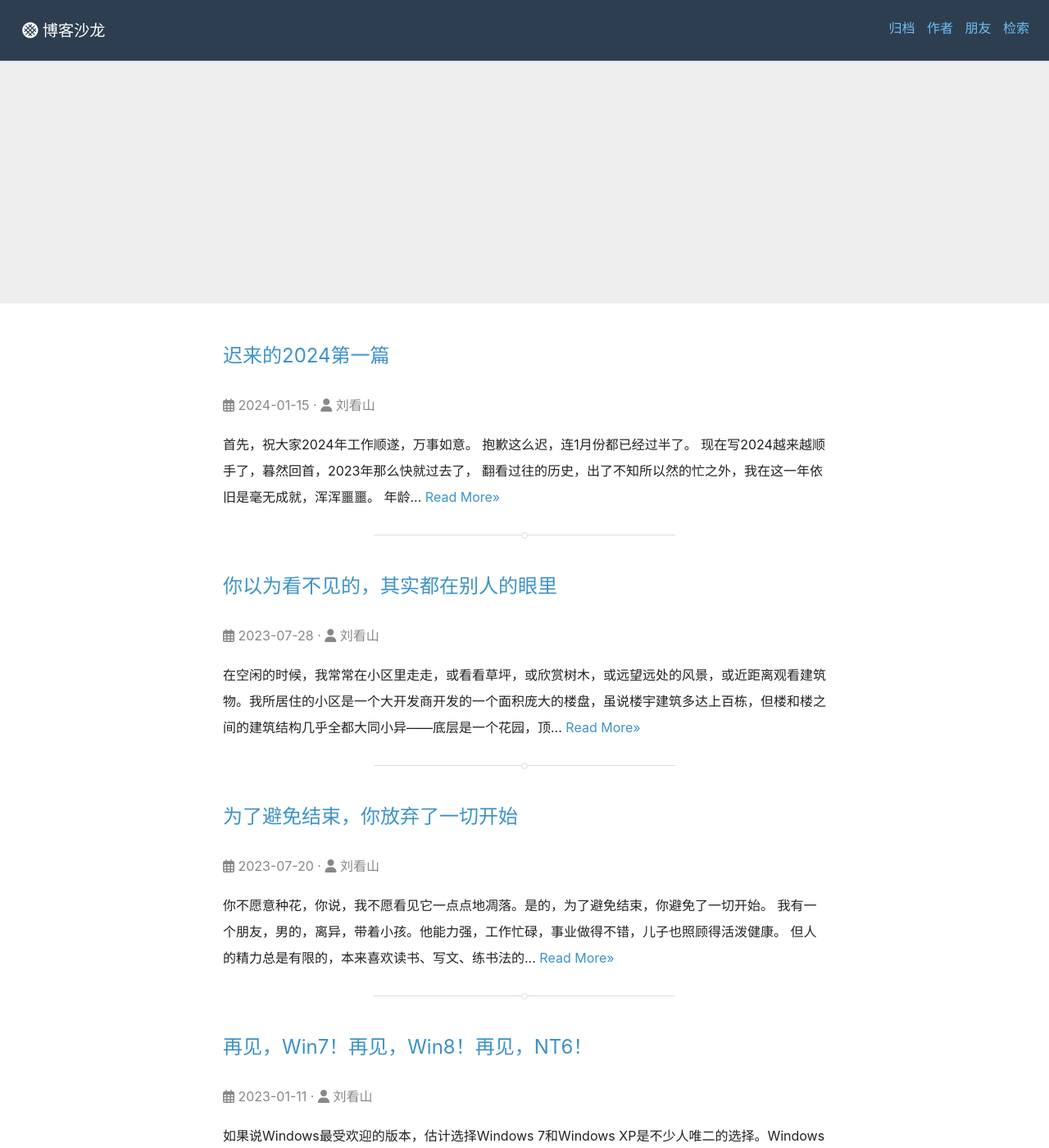
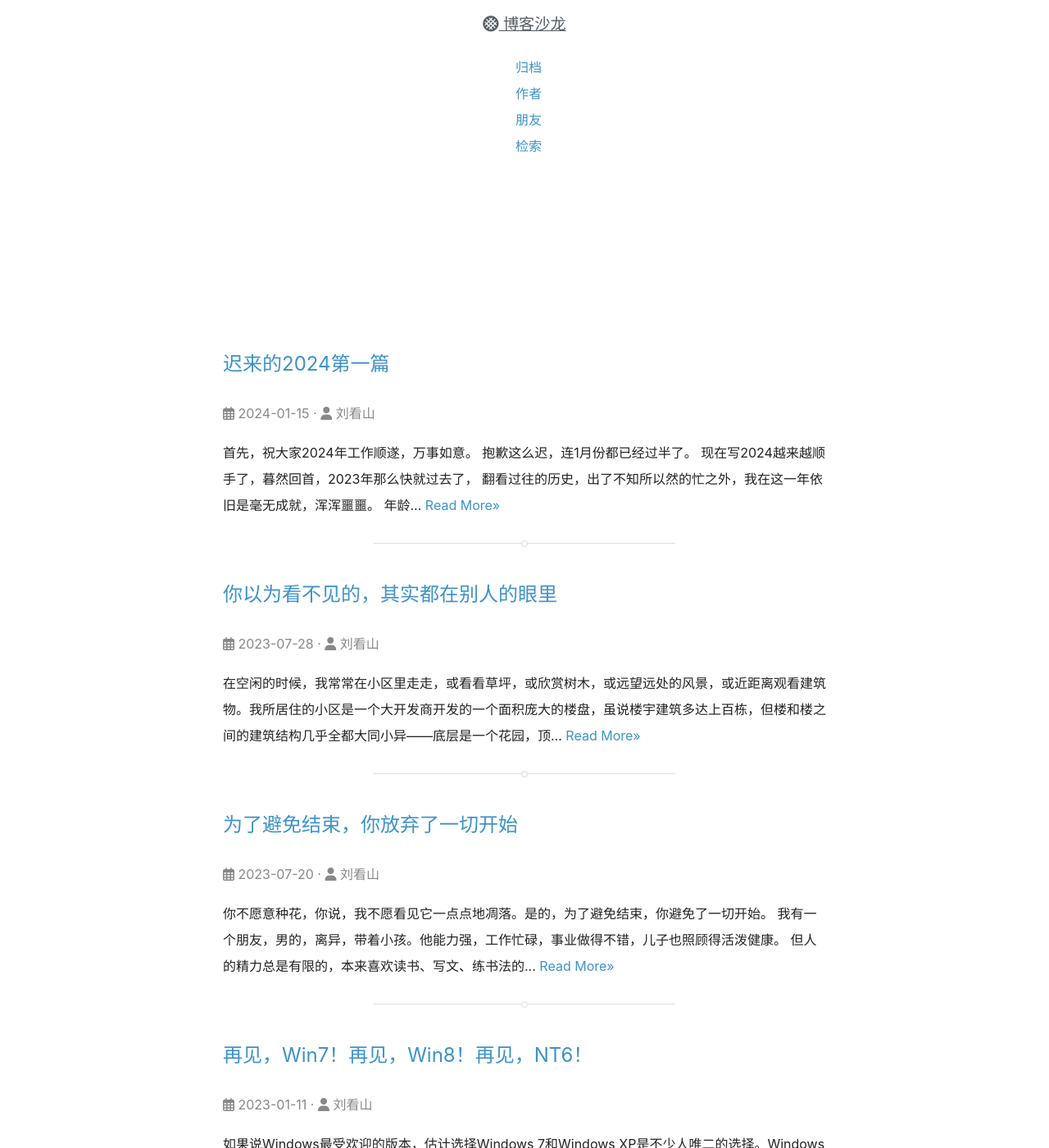
Before and after one commit to bearfm/bearfm.github.io, a Jekyll site: the page built from index.html, in a window 1280 px wide and 1400 px high. Shown: the whole window at 82% size. Built offline with Jekyll 4.4.1, drawn with Linux system fonts in a browser that asks for light colours; nearby versions of some CDN libraries; the list of posts is cut into pages by our own code; comment, search, counter and statistics services are not loaded.

Commit message:
改banner

```diff
--- a/_includes/head.html
+++ b/_includes/head.html
@@ -13,7 +13,7 @@
   <link rel="dns-prefetch" href="//china.s3.bitiful.net">
   <link rel="stylesheet" href="//lib.baomitu.com/font-awesome/6.5.1/css/all.min.css">
   <link rel="stylesheet" href="//lib.baomitu.com/pure/3.0.0/pure.min.css" integrity="sha512-aj3VPef4Ml4KewQvoJ5b6yBRV1/tPdn7Qa0+jMccMgDFIN04PJCgWssA3RaoQDXLHGUYX2EMRRgeGK4n6duuZA==" crossorigin="anonymous">
-  <link rel="stylesheet" href="/style.css?v=0.6">
+  <link rel="stylesheet" href="/style.css?v=0.7">
   <link rel="alternate" type="application/atom+xml" title="RSS of 博客沙龙(blog.salon)" href="//blog.salon/feed.xml">
   {% feed_meta %}
 </head>
--- a/_includes/navigation.html
+++ b/_includes/navigation.html
@@ -1,8 +1,10 @@
 <div class="header">
-    <div class="home-menu pure-menu pure-menu-horizontal pure-menu-fixed">
-        <a class="pure-menu-heading logo left" title="博客沙龙(blog.salon)" href="https://blog.salon"><i class="fa-solid fa-stroopwafel"></i> 博客沙龙</a>
+    <div class="pure-menu brand">
+        <a class="pure-menu-heading logo" title="博客沙龙(blog.salon)" href="https://blog.salon"><i class="fa-solid fa-stroopwafel"></i> 博客沙龙</a>
 		<h1 class="none">博客沙龙(blog.salon)</h1>
-        <ul class="pure-menu-list pure-menu-heading right">
+    </div>
+    <div class="pure-menu nav">
+        <ul class="pure-menu-list pure-menu-heading">
             <li class="pure-menu-item pcacup"><a href="{{ '/archive' | prepend: site.baseurl }}">归档</a></li>
             <li class="pure-menu-item pcacup"><a href="{{ '/about' | prepend: site.baseurl }}">作者</a></li>
             <li class="pure-menu-item pcacup"><a href="{{ '/friend' | prepend: site.baseurl }}">朋友</a></li>
--- a/style.css
+++ b/style.css
@@ -7,15 +7,12 @@
 .none{display:none}
 .left{float:left}
 .right{float:right}
-.home-menu{padding:.5em;text-align:center;background:#2d3e50;box-shadow:0 1px 1px rgba(0,0,0,.1)}
-.pure-menu .pure-menu-fixed{border-bottom:none;z-index:4}
-.home-menu .pure-menu-heading{color:#fff;font-weight:400}
-.home-menu .pure-menu-selected a{color:#fff}
-.home-menu a{color:#6fbef3}
-.home-menu li a:focus,.home-menu li a:hover{background:0 0;border:none;color:#aecfe5}
+.header{text-align:center;height:400px;background:transparent url("") 0 0 no-repeat;background-size:cover;background-position:center}
+.brand{}
+.nav{}
+.nav:afte,.nav:before{content:'';display:block;width:100%;height:1px;background:linear-gradient(to right,transparent 0,#000 50%,transparent 100%)}
 .logo{font-size:120%}
 .pcacup{padding-left:10px}
-.cover{margin-top:70px;width:100%;height:300px;margin-bottom:40px;background:#eee;background-size:cover;background-position:center}
 .content{margin:0 auto;padding:0 2em;max-width:800px}
 .content .content-title{margin:50px 0 20px 0;font-weight:300;color:#888}
 .content .content-title a{color:#222;font-weight:700}
```
